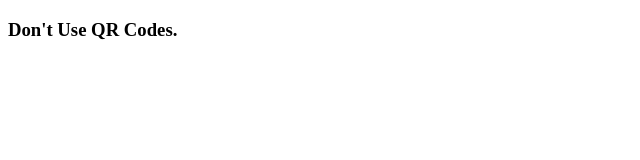
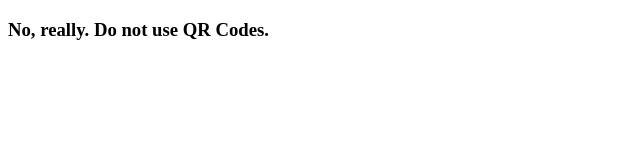
Before and after one commit to manikoth/qr-code, a plain HTML site: page index.html in a window 1280 px wide. Shown: the whole page, without its empty margins (0-640 px from the left). Drawn offline with Linux system fonts and the light colour scheme.

Commit message:
Updated index.html

```diff
--- a/index.html
+++ b/index.html
@@ -6,7 +6,7 @@
 </head>
 <body>
 
-	<h3>Don't Use QR Codes.</h3>
+	<h3>No, really. Do not use QR Codes.</h3>
 
 </body>
 </html>
```
